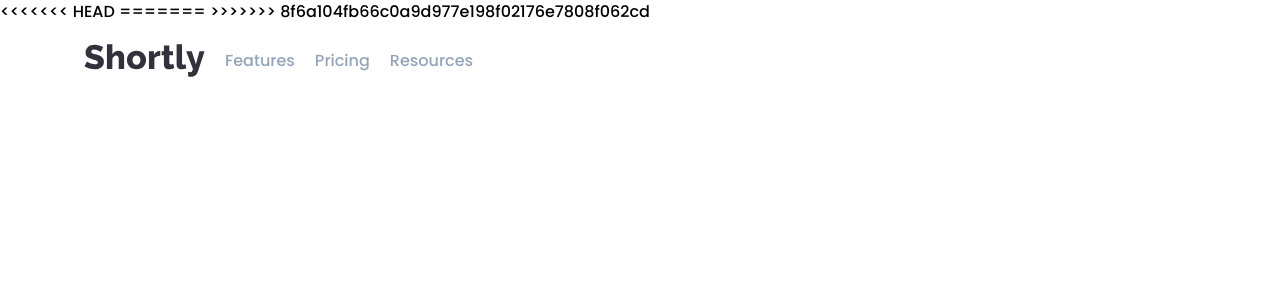
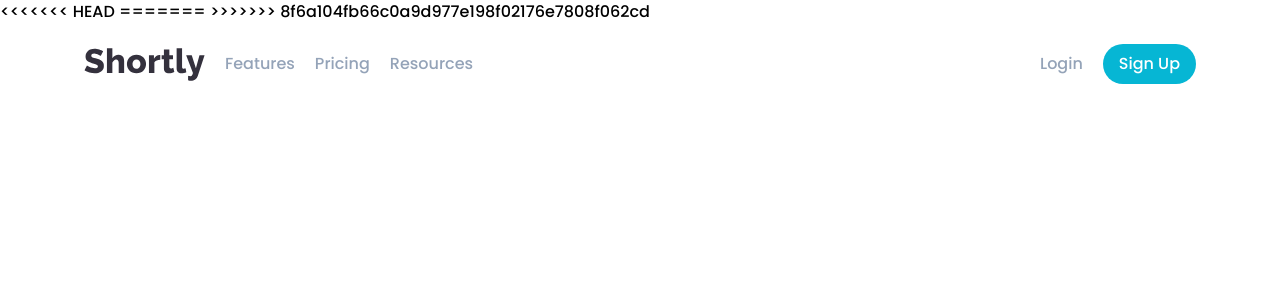
Before and after one commit to Adit0507/URL-Shortener, a React (Create React App) app: page / in a window 1280 px wide. Shown: the top 300 px of the page. Built offline with nearby package versions, Linux system fonts and the light colour scheme.

Commit message:
Working on the Header

```diff
--- a/src/components/Header.js
+++ b/src/components/Header.js
@@ -46,11 +46,23 @@ const Header = () => {
                   <button className="text-slate-400">Login</button>
                 </li>
                 <li>
-
+                  <button className="btn-cta rounded-full">Sign Up</button>
                 </li>
               </ul>
             </div>
           )}
+
+          <div className="hidden md:block">
+            <ul className="flex items-center ml-5">
+              <li className="my-5 md:my-0 md:mr-5">
+                <button className="text-slate-400">Login</button>
+              </li>
+              <li>
+                <button className="btn-cta rounded-full">Sign Up</button>
+              </li>
+            </ul>
+          </div>
+
         </div>
       </header>
     </>
```
